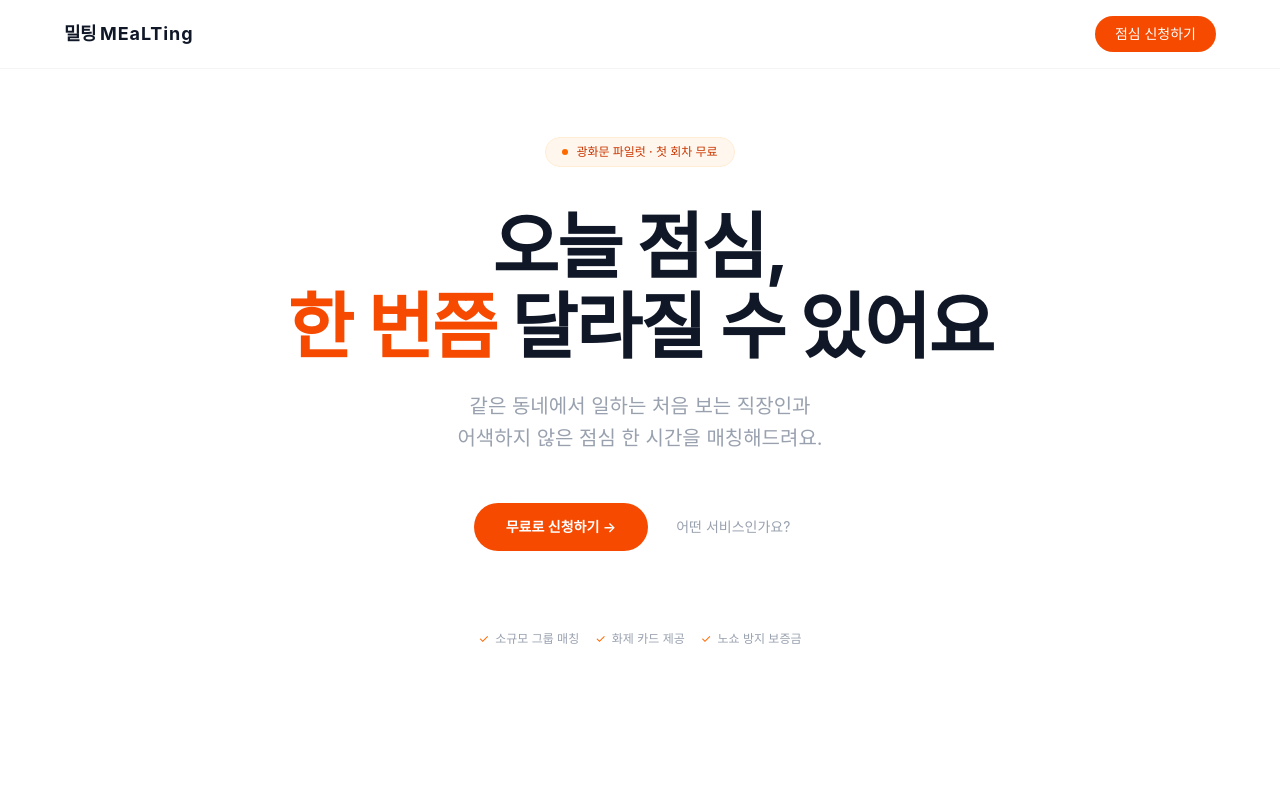
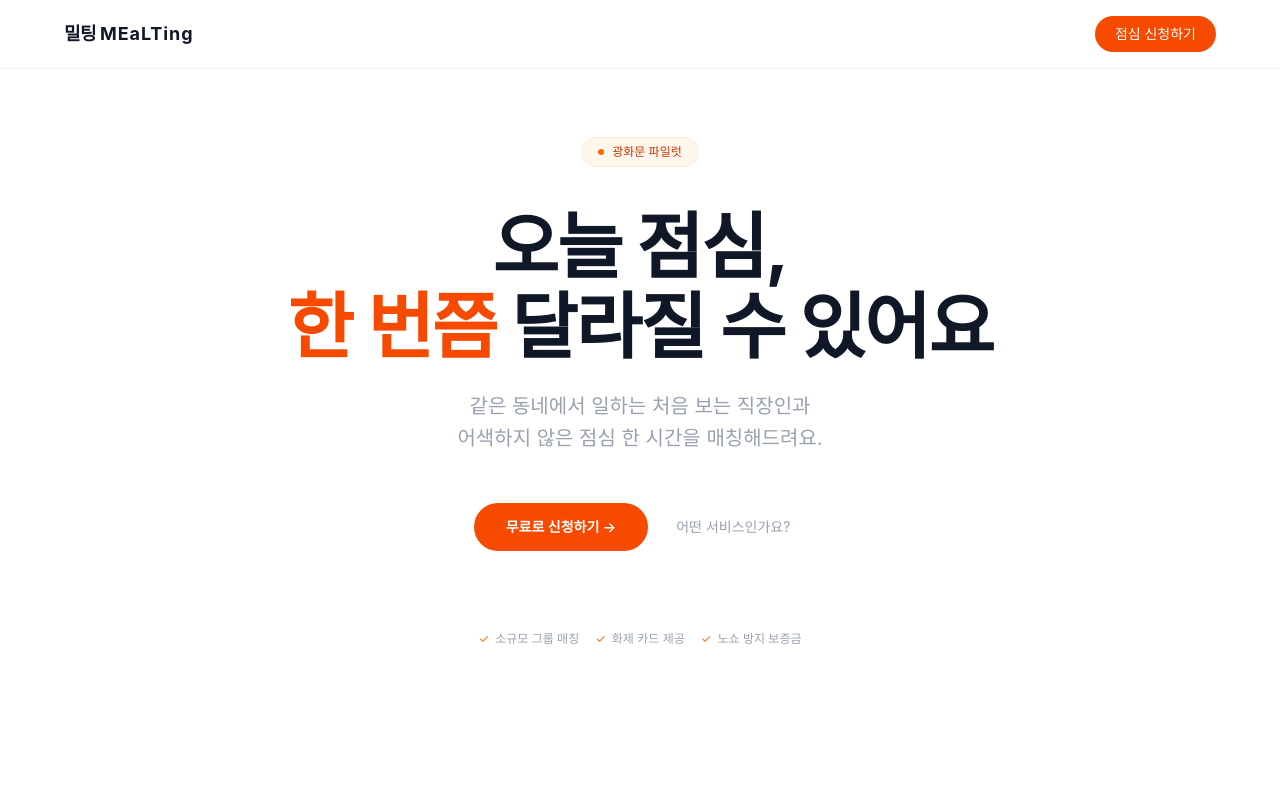
Before and after one commit to luckandy1234-cmyk/landing, a Next.js app: page / in a window 1280 px wide. Shown: the top 800 px of the page. Built offline with nearby package versions, Linux system fonts and the light colour scheme.

Commit message:
Simplify hero badge text

```diff
--- a/components/Hero.tsx
+++ b/components/Hero.tsx
@@ -5,7 +5,7 @@ export default function Hero() {
     <section className="min-h-screen flex flex-col items-center justify-center text-center px-6 pt-20 pb-24 bg-white">
       <div className="inline-flex items-center gap-2 bg-orange-50 text-orange-700 text-xs font-medium px-4 py-1.5 rounded-full mb-10 border border-orange-100">
         <span className="w-1.5 h-1.5 bg-orange-500 rounded-full" />
-        광화문 파일럿 · 첫 회차 무료
+        광화문 파일럿
       </div>
 
       <h1 className="text-5xl md:text-7xl font-bold text-gray-900 leading-[1.1] tracking-tight mb-6 max-w-3xl">
```
